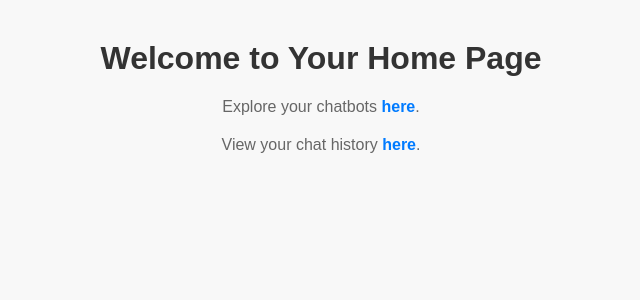
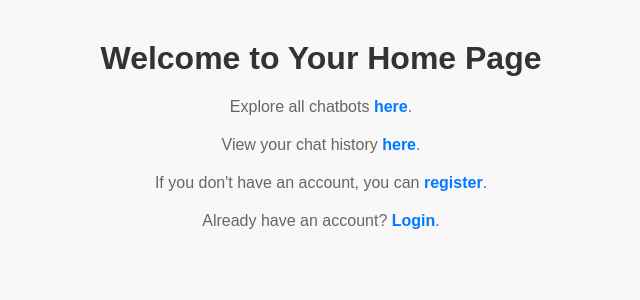
Before and after one commit to amirerfantim/ChatbotHub, a Django app: page / in a window 1280 px wide. Shown: the top 300 px of the page, without its empty margins (319-959 px from the left). Run offline with Django 4.2, Linux system fonts and the light colour scheme.

Commit message:
Update home.html
add register and login link

```diff
--- a/torob_chatbot/templates/home.html
+++ b/torob_chatbot/templates/home.html
@@ -37,7 +37,9 @@
 </head>
 <body>
     <h1>Welcome to Your Home Page</h1>
-    <p>Explore your chatbots <a href="{% url 'chatbot-list' %}">here</a>.</p>
+    <p>Explore all chatbots <a href="{% url 'chatbot-list' %}">here</a>.</p>
     <p>View your chat history <a href="{% url 'chat_history' %}">here</a>.</p>
+    <p>If you don't have an account, you can <a href="{% url 'register' %}">register</a>.</p>
+    <p>Already have an account? <a href="{% url 'login' %}">Login</a>.</p>
 </body>
 </html>
```
